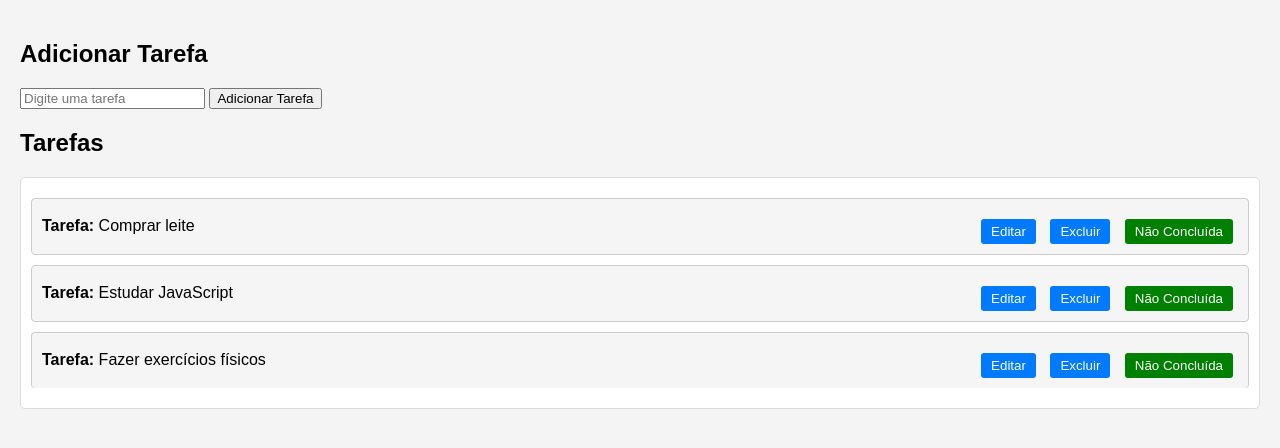
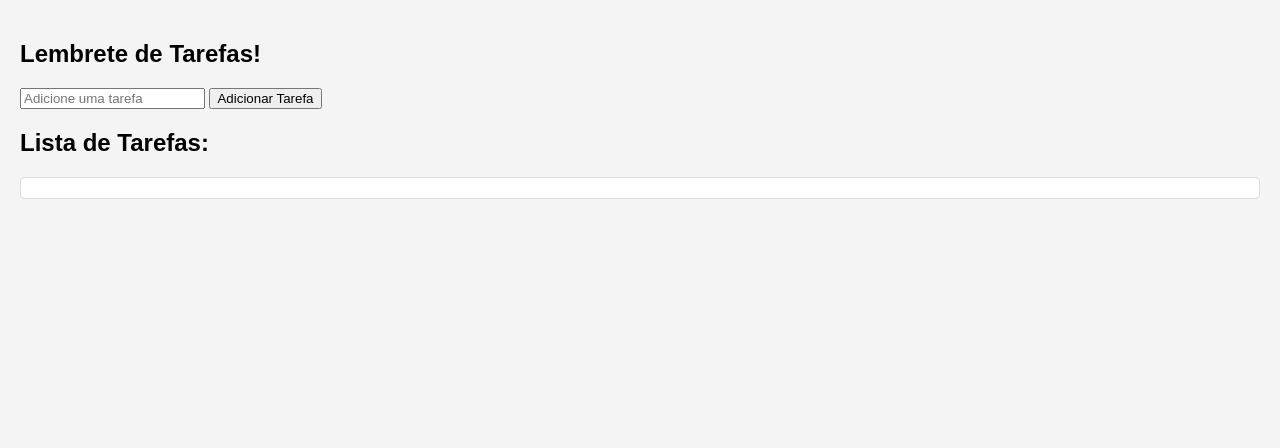
Before and after one commit to DihogoFerreira/Exemplo-2-TODO, a plain HTML site: page index.html in a window 1280 px wide. Drawn offline with Linux system fonts and the light colour scheme.

Commit message:
Update index.html

```diff
--- a/index.html
+++ b/index.html
@@ -6,39 +6,34 @@
     <meta name="viewport" content="width=device-width, initial-scale=1.0">
     <link rel="stylesheet" href="style.css">
     <title>Lista de Tarefas</title>
-
 </head>
 
 <body>
     <form id="formTarefa">
-        <h2>Adicionar Tarefa</h2>
-        <input type="text" id="inputTarefa" placeholder="Digite uma tarefa" required>
+        <h2>Lembrete de Tarefas!</h2>
+        <input type="text" id="inputTarefa" placeholder="Adicione uma tarefa" required>
         <button type="submit">Adicionar Tarefa</button>
     </form>
 
     <div id="tarefas">
-        <h2>Tarefas</h2>
+        <h2>Lista de Tarefas:</h2>
         <div id="containerTarefas">
-            <!-- Tarefas serão exibidas aqui -->
+            <!-- As tarefas serão exibidas aqui -->
         </div>
     </div>
 
     <script>
         // Array para armazenar as tarefas
         const tarefas = [
-            { id: 1, descricao: 'Comprar leite', concluida: false },
-            { id: 2, descricao: 'Estudar JavaScript', concluida: false },
-            { id: 3, descricao: 'Fazer exercícios físicos', concluida: false }
+
         ];
 
         // Função para carregar e exibir tarefas
         function carregarTarefas() {
-            console.log('Carregando tarefas...');
             const containerTarefas = document.getElementById('containerTarefas');
             containerTarefas.innerHTML = ''; // Limpa o conteúdo atual
 
             tarefas.forEach(tarefa => {
-                console.log('Criando tarefa:', tarefa);
                 const elementoTarefa = document.createElement('div');
                 elementoTarefa.className = `tarefa ${tarefa.concluida ? 'concluida' : ''}`;
                 elementoTarefa.innerHTML = `
@@ -46,11 +41,11 @@
                         <strong>Tarefa:</strong> ${tarefa.descricao}
                     </div>
                     <div class="acoes-tarefa">
-                        <button class="botao-editar" data-id="${tarefa.id}">Editar</button>
-                        <button class="botao-excluir" data-id="${tarefa.id}">Excluir</button>
+                        <button class="botao-editar" data-id="${tarefa.id}">Editar 📝</button>
+                        <button class="botao-excluir" data-id="${tarefa.id}">Excluir 🗑️</button>
                         ${tarefa.concluida
-                        ? `<button class="botao-reabrir" data-id="${tarefa.id}">Concluída</button>`
-                        : `<button class="botao-concluir" data-id="${tarefa.id}">Não Concluída</button>`
+                        ? `<button class="botao-reabrir botao-concluida" data-id="${tarefa.id}">Concluída ✅</button>`
+                        : `<button class="botao-pendente" data-id="${tarefa.id}"> Pendente ⚠️</button>`
                     }
                     </div>
                 `;
@@ -61,11 +56,9 @@
             document.querySelectorAll('.botao-excluir').forEach(botao => {
                 botao.addEventListener('click', function () {
                     const id = parseInt(this.getAttribute('data-id'));
-                    console.log('Excluir tarefa com ID:', id);
                     const index = tarefas.findIndex(t => t.id === id);
                     if (index > -1) {
                         tarefas.splice(index, 1); // Remove a tarefa do array
-                        console.log('Tarefa excluída:', id);
                         carregarTarefas(); // Atualiza a lista de tarefas
                     }
                 });
@@ -74,35 +67,34 @@
             document.querySelectorAll('.botao-editar').forEach(botao => {
                 botao.addEventListener('click', function () {
                     const id = parseInt(this.getAttribute('data-id'));
-                    console.log('Editar tarefa com ID:', id);
                     const tarefa = tarefas.find(t => t.id === id);
                     const novaDescricao = prompt('Editar tarefa:', tarefa.descricao);
                     if (novaDescricao && novaDescricao.trim() !== '') {
                         tarefa.descricao = novaDescricao.trim(); // Atualiza a descrição da tarefa
-                        console.log('Tarefa atualizada:', tarefa);
                         carregarTarefas(); // Atualiza a lista de tarefas
                     }
                 });
             });
 
-            document.querySelectorAll('.botao-concluir').forEach(botao => {
+            document.querySelectorAll('.botao-pendente').forEach(botao => {
                 botao.addEventListener('click', function () {
                     const id = parseInt(this.getAttribute('data-id'));
-                    console.log('Concluir tarefa com ID:', id);
                     const tarefa = tarefas.find(t => t.id === id);
-                    tarefa.concluida = true; // Marca a tarefa como concluída
-                    console.log('Tarefa concluída:', tarefa);
-                    carregarTarefas(); // Atualiza a lista de tarefas
+                    tarefa.concluida = true;
+
+                    // Altera o texto e a cor do botão
+                    this.textContent = 'Concluída';
+                    this.style.backgroundColor = 'green';
+
+                    carregarTarefas();
                 });
             });
 
             document.querySelectorAll('.botao-reabrir').forEach(botao => {
                 botao.addEventListener('click', function () {
                     const id = parseInt(this.getAttribute('data-id'));
-                    console.log('Reabrir tarefa com ID:', id);
                     const tarefa = tarefas.find(t => t.id === id);
                     tarefa.concluida = false; // Marca a tarefa como não concluída
-                    console.log('Tarefa não concluída:', tarefa);
                     carregarTarefas(); // Atualiza a lista de tarefas
                 });
             });
@@ -110,7 +102,6 @@
 
         // Carregar tarefas quando a página for carregada
         window.onload = function () {
-            console.log('Página carregada');
             carregarTarefas();
         };
 
@@ -125,7 +116,6 @@
                     concluida: false // Nova tarefa começa como não concluída
                 };
                 tarefas.push(novaTarefa); // Adiciona a nova tarefa ao array
-                console.log('Nova tarefa adicionada:', novaTarefa);
                 carregarTarefas(); // Atualiza a lista de tarefas
                 this.reset(); // Limpa o formulário
             }
```
